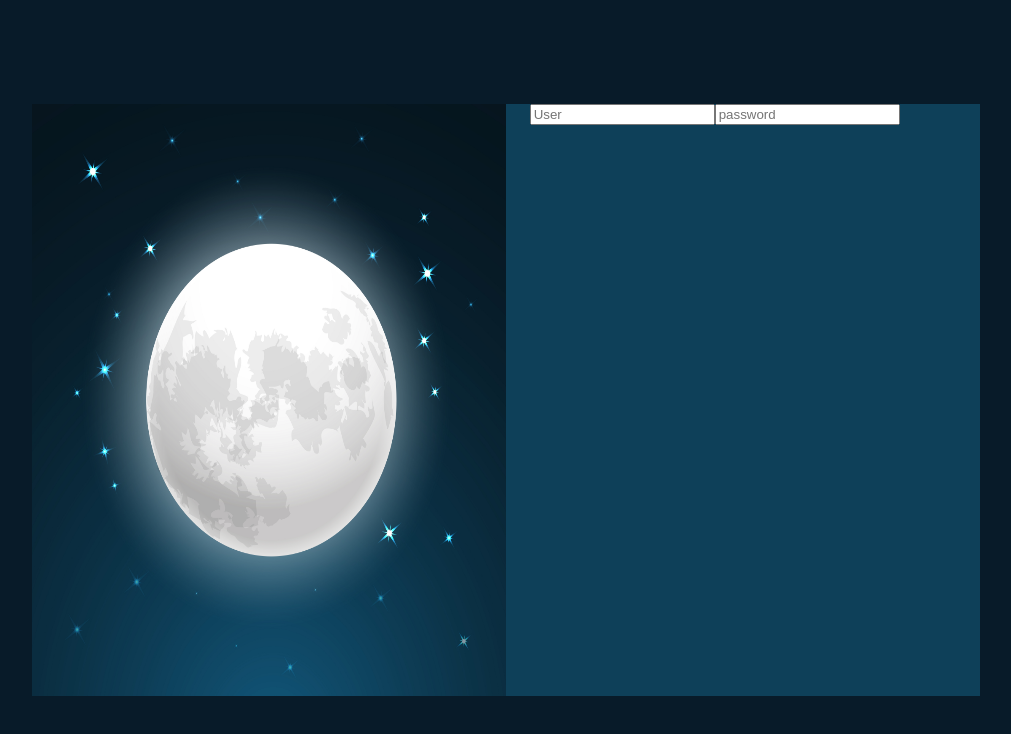
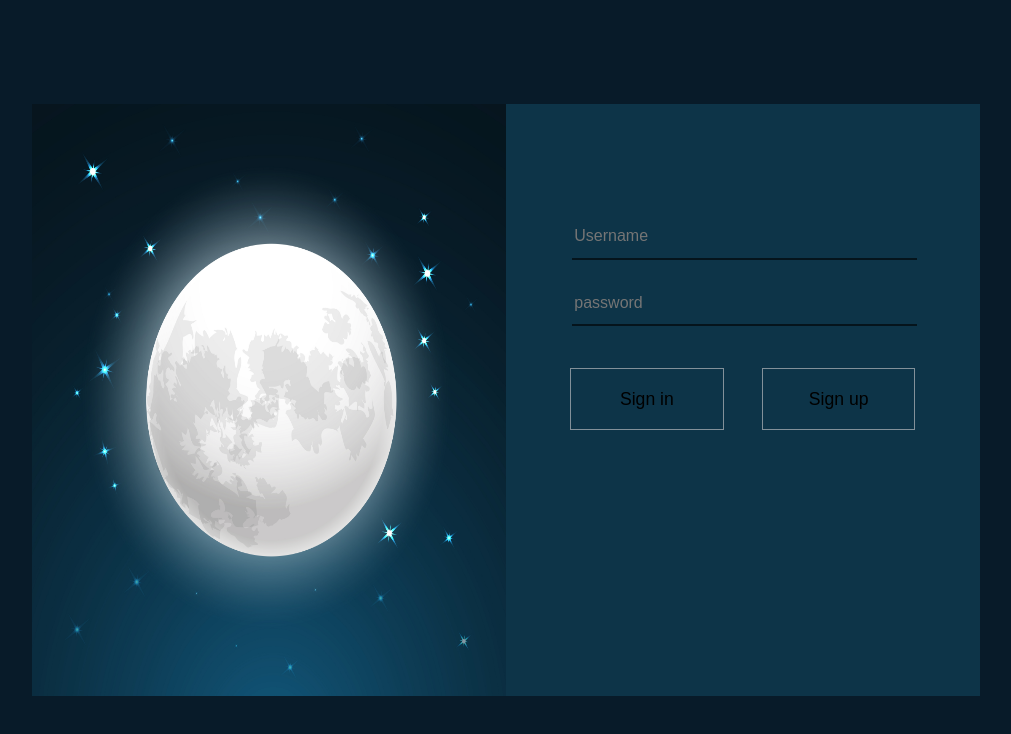
Before and after one commit to Arthur-zct/Pagina, a React (Create React App) app in the folder page/: page / in a window 1280 px wide. Shown: the top 734 px of the page, without its empty margins (134-1145 px from the left). Built offline with nearby package versions, Linux system fonts and the light colour scheme.

Commit message:
Tela de login quase completa
Primeiras modificações nos inputs feitas e adicionando os botões de login e criar conta

```diff
--- a/page/src/App.css
+++ b/page/src/App.css
@@ -5,25 +5,51 @@
     display: flex;
 }
 .L-conteudo {
-    width: 74vw;
-    height: 74vh;
+    width: 74%;
+    height: 74%;
     display: flex;
     margin: auto;
 }
 .L-conteudo > div {
     width: 50%;
+    height: 100%;
 }
 img {
     height: 100%;
     width: 100%;
 }
 .Login-register {
-    background-color: rgb(14, 64, 89);
+    background-color: rgb(13, 52, 72);
+    display: flex;
 }
 .Login-register > div {
     width: 90%;
     margin: auto;
+    height: 70%;
 }
 .Login-register input {
-
+    width: 80%;
+    margin-left: 10%;
+    margin-top: 5%;
+    height: 10%;
+    font-size: 1em;
+    border: none;
+    border-bottom: 2px solid rgba(0, 0, 0, 0.61);
+    background-color: rgba(255, 255, 255, 0);
+    color: black;
 }
+.Login-register > div > div {
+    width: 90%;
+    height: 25%;
+    margin: auto;
+    margin-top: 5%;
+    display: flex;
+}
+.Login-register button {
+    height: 60%;
+    width: 40%;
+    margin: auto;
+    background-color: rgba(255, 255, 255, 0);
+    border: 1px solid rgba(230, 222, 222, 0.541);
+    font-size: 1.1em;
+}
--- a/page/src/App.js
+++ b/page/src/App.js
@@ -3,7 +3,7 @@ import LoginPage from './components/Login'
 
 function App() {
   return (
-    <div className='aaaa'>
+    <div>
       <LoginPage />
     </div>
   );
--- a/page/src/components/Login.js
+++ b/page/src/components/Login.js
@@ -10,8 +10,12 @@ const Login = () => {
             </div>
             <div class="Login-register">
                 <div>
-                    <input type="text" placeholder="User"/>
+                    <input type="text" placeholder="Username"/>
                     <input type="text" placeholder="password"/>
+                    <div>
+                        <button>Sign in</button>
+                        <button>Sign up</button>
+                    </div>
                 </div>
             </div>
         </div>
```
